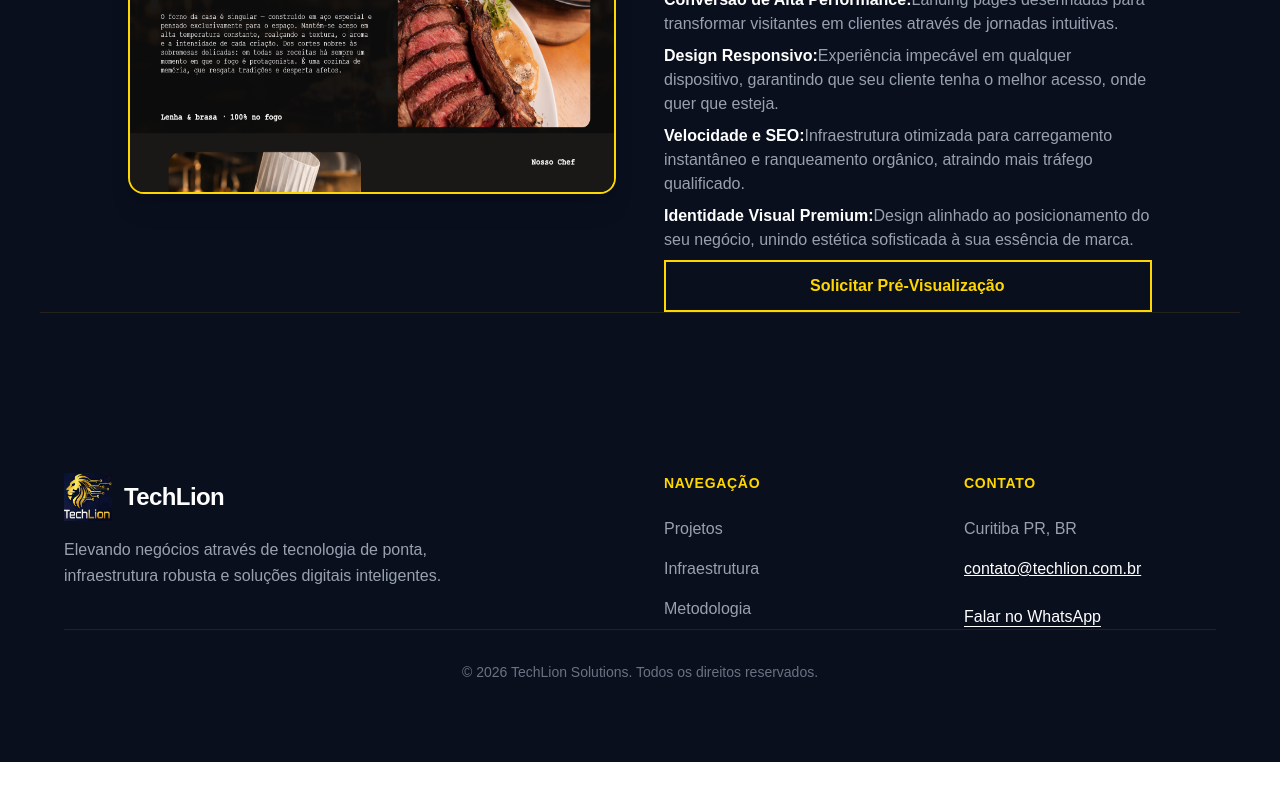
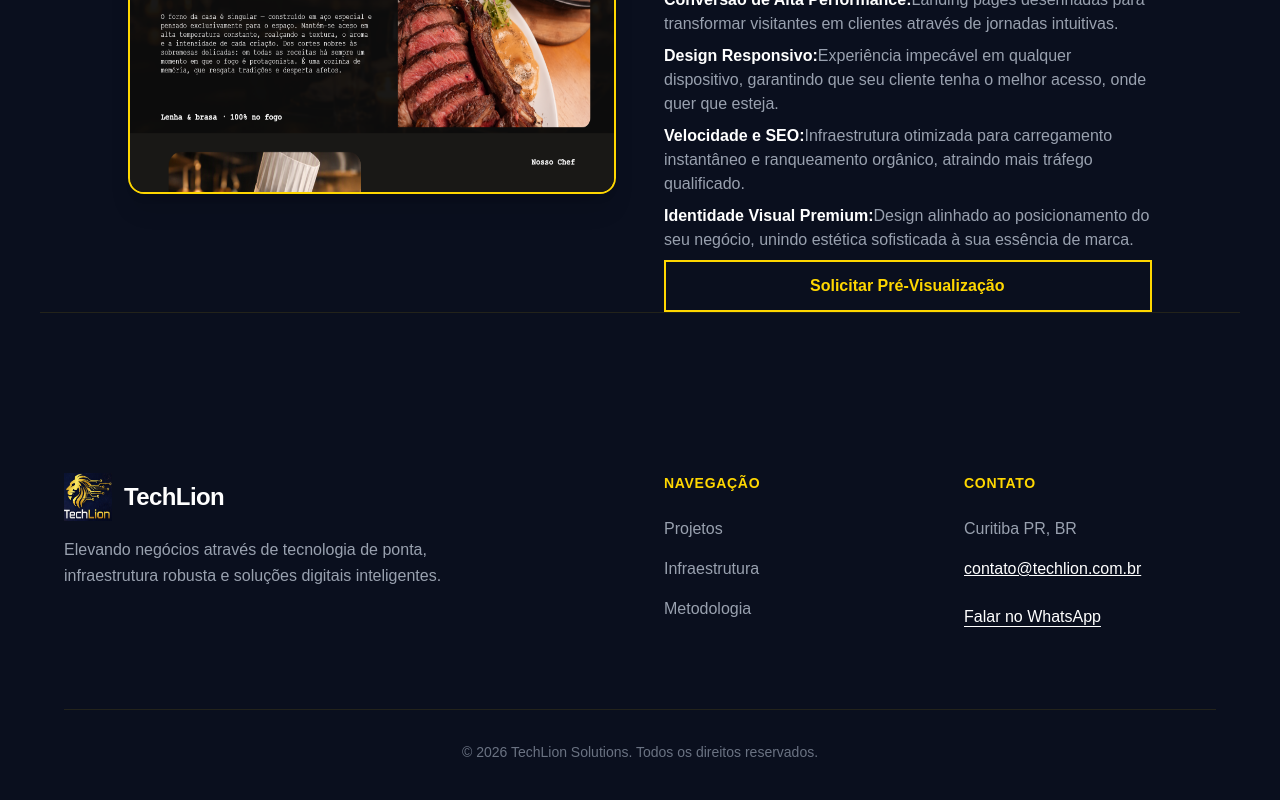
Before and after one commit to goes-94/TECH-LION, a Next.js app: page /projetos/gamma in a window 1280 px wide. Shown: the part 324-1124 px from the top of the page. Before the commit the page ends 1086 px from the top, so only its background shows below. Built offline with nearby package versions, Linux system fonts and the light colour scheme.

Commit message:
Atualização get year

```diff
--- a/app/page.tsx
+++ b/app/page.tsx
@@ -1,6 +1,8 @@
 'use client';
 import { motion } from 'framer-motion';
 import { ProjetoCard } from "../components/ProjetoCard";
+import Footer from '@/components/footer';
+import Copyright from '@/components/copyright';
 
 export default function Home() {
   return (
@@ -175,9 +177,11 @@ export default function Home() {
         </div>
 
         {/* Copyright */}
+        {/*import Copyright from '@/components/Copyright';*/}
         <div className="max-w-7xl mx-auto mt-20 pt-8 border-t border-[#FFD700]/10 text-center text-gray-500 text-sm">
-          © {new Date().getFullYear()} TechLion Solutions. Todos os direitos reservados.
+          <Copyright />
         </div>
+
       </footer>
 
 
--- a/app/projetos/alpha/page.tsx
+++ b/app/projetos/alpha/page.tsx
@@ -1,3 +1,4 @@
+import Copyright from '@/components/copyright';
 export default function AlphaPage() {
   return (
     <div className="min-h-screen bg-[#0a0f1e] text-white p-10">
@@ -88,8 +89,9 @@ export default function AlphaPage() {
         </div>
 
         {/* Copyright */}
+        {/*import Copyright from '@/components/Copyright';*/}
         <div className="max-w-7xl mx-auto mt-20 pt-8 border-t border-[#FFD700]/10 text-center text-gray-500 text-sm">
-          © {new Date().getFullYear()} TechLion Solutions. Todos os direitos reservados.
+        <Copyright />
         </div>
       </footer>
 
--- a/app/projetos/beta/page.tsx
+++ b/app/projetos/beta/page.tsx
@@ -1,3 +1,4 @@
+import Copyright from "@/components/copyright";
 export default function BetaPage() {
   return (
     <div className="min-h-screen bg-[#0a0f1e] text-white p-10">
@@ -90,8 +91,9 @@ export default function BetaPage() {
         </div>
 
         {/* Copyright */}
+        {/*import Copyright from '@/components/Copyright';*/}
         <div className="max-w-7xl mx-auto mt-20 pt-8 border-t border-[#FFD700]/10 text-center text-gray-500 text-sm">
-          © {new Date().getFullYear()} TechLion Solutions. Todos os direitos reservados.
+        <Copyright />
         </div>
       </footer>
 
--- a/app/projetos/delta/page.tsx
+++ b/app/projetos/delta/page.tsx
@@ -1,3 +1,5 @@
+import Copyright from "@/components/copyright";
+
 export default function DeltaPage() {
   return (
     <div className="min-h-screen bg-[#0a0f1e] text-white p-10">
@@ -90,8 +92,9 @@ export default function DeltaPage() {
         </div>
 
         {/* Copyright */}
+        {/*import Copyright from '@/components/Copyright';*/}
         <div className="max-w-7xl mx-auto mt-20 pt-8 border-t border-[#FFD700]/10 text-center text-gray-500 text-sm">
-          © {new Date().getFullYear()} TechLion Solutions. Todos os direitos reservados.
+        <Copyright />
         </div>
       </footer>
 
--- a/app/projetos/gamma/page.tsx
+++ b/app/projetos/gamma/page.tsx
@@ -1,3 +1,5 @@
+import Copyright from "@/components/copyright";
+
 export default function GammaPage() {
   return (
     <div className="min-h-screen bg-[#0a0f1e] text-white p-10">
@@ -90,9 +92,10 @@ export default function GammaPage() {
         </div>
 
         {/* Copyright */}
-        <div className="max-w-7xl mx-auto mt-0 pt-8 border-t border-[#FFD700]/10 text-center text-gray-500 text-sm">
-          © {new Date().getFullYear()} TechLion Solutions. Todos os direitos reservados.
-        </div>
+        {/*import Copyright from '@/components/Copyright';*/}
+            <div className="max-w-7xl mx-auto mt-20 pt-8 border-t border-[#FFD700]/10 text-center text-gray-500 text-sm">
+            <Copyright />
+            </div>
       </footer>
 
     </div>
--- /dev/null
+++ b/components/copyright.tsx
@@ -0,0 +1,7 @@
+"use client"; // Isso libera o uso de Date() no lado do cliente
+
+export default function Copyright() {
+  return (
+    <p>© {new Date().getFullYear()} TechLion Solutions. Todos os direitos reservados.</p>
+  );
+}
--- /dev/null
+++ b/components/footer.tsx
@@ -0,0 +1,9 @@
+"use client"; // Isso força o cálculo no navegador do usuário, não no build
+
+export default function Footer() {
+  return (
+    <footer className="max-w-7xl mx-auto mt-20 pt-8 border-t border-[#FFD700]/10 text-center text-gray-500 text-sm">
+      © {new Date().getFullYear()} TechLion Solutions. Todos os direitos reservados.
+    </footer>
+  );
+}
```
